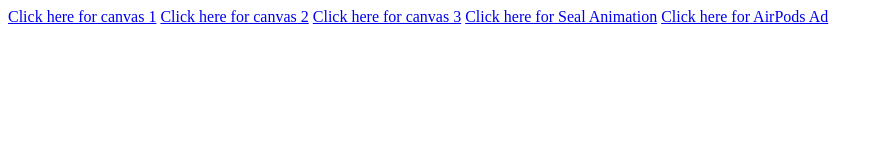
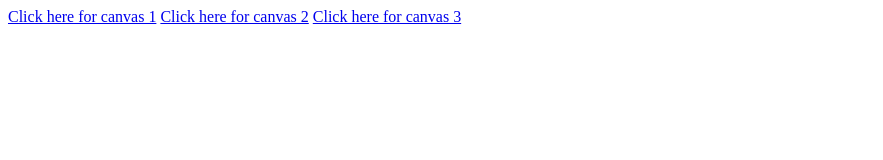
Before and after one commit to Jonker233/website, a plain HTML site: page KhanAcademyWork/index.html in a window 1280 px wide. Shown: the whole page, without its empty margins (0-883 px from the left). Drawn offline with Linux system fonts and the light colour scheme.

Commit message:
Update index.html

```diff
--- a/KhanAcademyWork/index.html
+++ b/KhanAcademyWork/index.html
@@ -8,7 +8,5 @@
             <a href="canvas1.html" class="button">Click here for canvas 1</a>
             <a href="canvas2.html" class="button">Click here for canvas 2</a>
             <a href="canvas3.html" class="button">Click here for canvas 3</a>
-            <a href="seal.html" class="button">Click here for Seal Animation</a>
-            <a href="ad.html" class="button">Click here for AirPods Ad</a>
          </body>
          </html>
```
